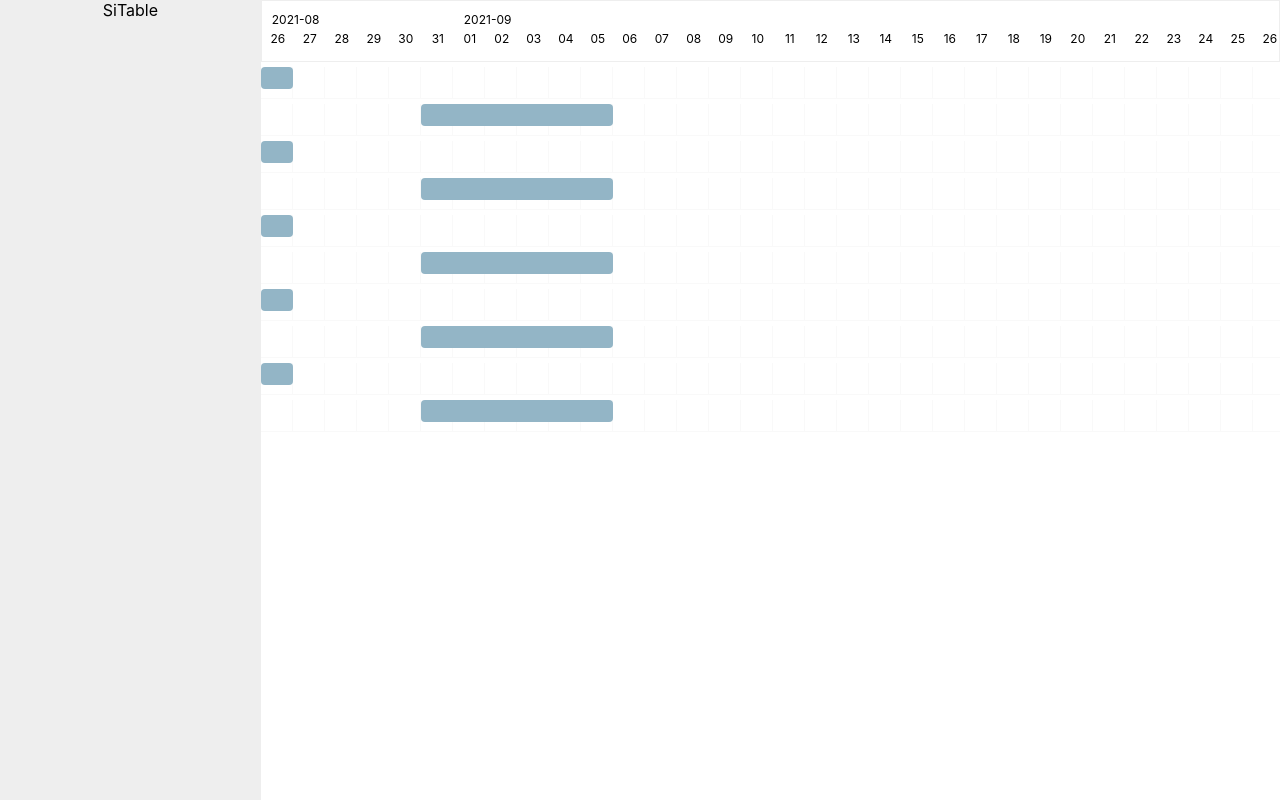
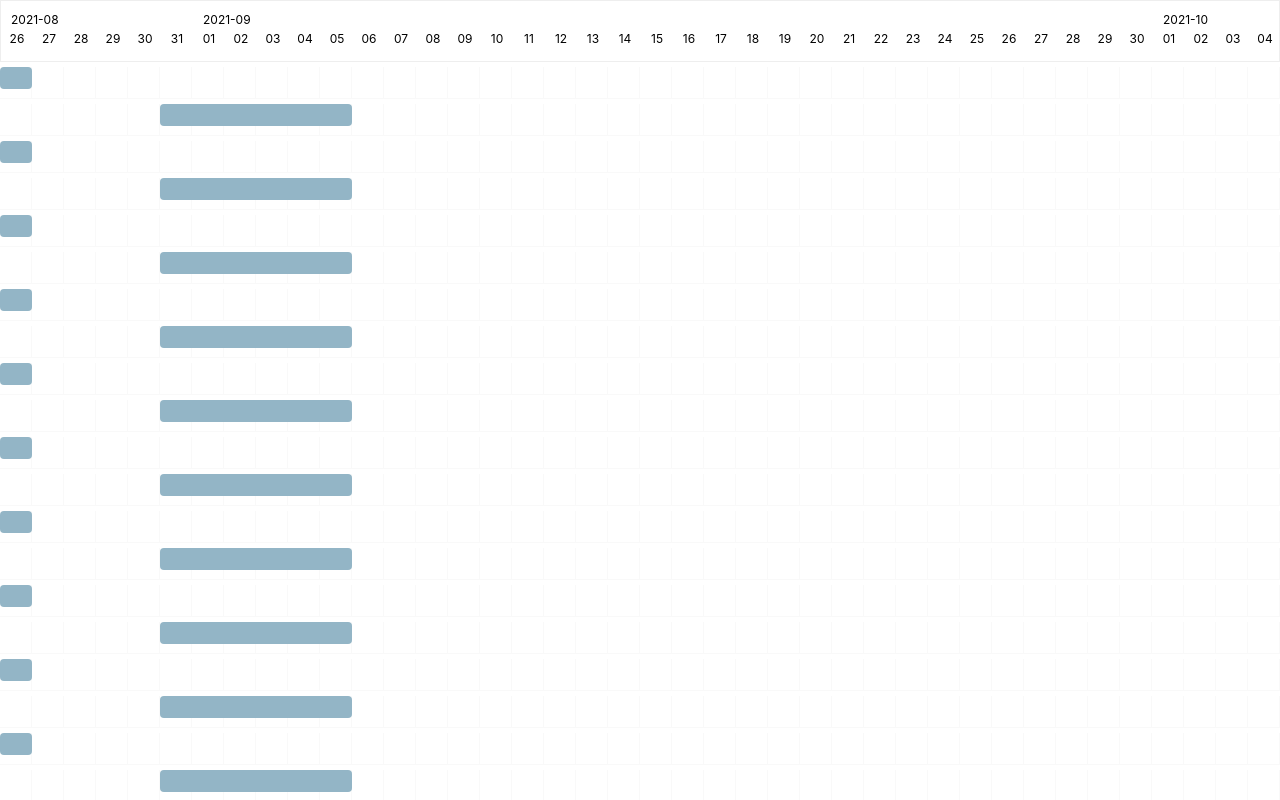
Before and after one commit to Sincenir/gantt, a React (Create React App) app: page / in a window 1280 px wide. Built offline with nearby package versions, Linux system fonts and the light colour scheme.

Commit message:
一些小调整

```diff
--- a/src/App.tsx
+++ b/src/App.tsx
@@ -11,7 +11,7 @@ function App() {
   };
 
   const data: RowData[] = [];
-  for (let index = 0; index < 10; index++) {
+  for (let index = 0; index < 100; index++) {
     if (index % 2 === 0) {
       data.push({
         ...tmp,
--- a/src/packages/gantt/gantt/index.tsx
+++ b/src/packages/gantt/gantt/index.tsx
@@ -30,6 +30,7 @@ const SiGantt: React.FC<SiGanttProps> = (props) => {
   } = props;
 
   const [dateList, setDateList] = useState<Array<string>>([]);
+  const [conatinerLeft, setConatinerLeft] = useState(0);
 
   useEffect(() => {
     setDateList(getDateList(projectStart, projectEnd));
@@ -41,6 +42,7 @@ const SiGantt: React.FC<SiGanttProps> = (props) => {
         dateList={dateList}
         ganttColumnWidth={ganttColumnWidth}
         headerHeight={headerHeight}
+        conatinerLeft={conatinerLeft}
       ></GanttHeader>
       <GanttContent
         data={data}
@@ -53,6 +55,7 @@ const SiGantt: React.FC<SiGanttProps> = (props) => {
         endDateKey={endDateKey}
         rowHeight={rowHeight}
         moveSlider={moveSlider}
+        handleChangeLeft={(v: number) => {setConatinerLeft(v)}}
       ></GanttContent>
     </div>
   );
--- a/src/packages/gantt/gantt/widget/GanttContent.tsx
+++ b/src/packages/gantt/gantt/widget/GanttContent.tsx
@@ -1,9 +1,10 @@
-import React from "react";
+import React, { useRef } from "react";
 import { IMoveGantt, RowData } from "../../root";
 import PropTypes from "prop-types";
 import GanttRow from "./components/GanttRow";
 
 const GanttContent: React.FC<GanttContentProps> = (props) => {
+  const el = useRef<HTMLDivElement>(null);
   const {
     data,
     rowKey,
@@ -12,11 +13,21 @@ const GanttContent: React.FC<GanttContentProps> = (props) => {
     ganttColumnWidth,
     projectStart,
     projectEnd,
-    moveSlider
+    moveSlider,
+    handleChangeLeft,
   } = props;
 
+  const handleScroll = (e: React.UIEvent<HTMLDivElement, UIEvent>) => {
+    // console.log(el.current?.scrollLeft);
+    handleChangeLeft(el.current?.scrollLeft ?? 0);
+  };
+
   return (
-    <div style={{ width: "100%", flexGrow: 1, overflow: "auto" }}>
+    <div
+      ref={el}
+      style={{ width: "100%", flexGrow: 1, overflow: "auto" }}
+      onScroll={(e) => handleScroll(e)}
+    >
       <div
         style={{
           height: `${rowHeight * data.length}px`,
@@ -53,6 +64,7 @@ interface GanttContentProps {
   ganttColumnWidth: number;
   projectStart: Date;
   projectEnd: Date;
+  handleChangeLeft: (v: number) => void;
 }
 
 GanttContent.propTypes = {
--- a/src/packages/gantt/gantt/widget/GanttHeader.tsx
+++ b/src/packages/gantt/gantt/widget/GanttHeader.tsx
@@ -3,21 +3,31 @@ import "./ganttHeader.css";
 
 const ganttHeaderStype: CSSProperties = {
   flexGrow: 0,
-  fontSize: '12px',
-  border: '1px solid #eee'
+  fontSize: "12px",
+  border: "1px solid #eee",
+  position: "relative",
+  overflow: "hidden"
 };
 
 const GanttHeader: React.FC<GanttHeaderProps> = (props) => {
-  const { dateList, ganttColumnWidth, headerHeight } = props;
+  const { dateList, ganttColumnWidth, headerHeight, conatinerLeft } = props;
 
   return (
-    <div style={{ ...ganttHeaderStype, height: `${headerHeight}px` }}>
-      <div className="gantt-header-days">
+    <div
+      style={{
+        ...ganttHeaderStype,
+        minHeight: `${headerHeight}px`,
+      }}
+    >
+      <div className="gantt-header-days" style={{ left: `${-conatinerLeft}px`, position: "absolute" }}>
         {dateList.map((v, i) => (
           <div
             key={v}
             className="gantt-header-day"
-            style={{ marginTop: `${headerHeight / 2}px`, minWidth: `${ganttColumnWidth}px` }}
+            style={{
+              marginTop: `${headerHeight / 2}px`,
+              minWidth: `${ganttColumnWidth}px`,
+            }}
           >
             {v.slice(8, 10)}
             {i === 0 || v.slice(8, 10) === "01" ? (
@@ -36,6 +46,7 @@ interface GanttHeaderProps {
   dateList: Array<string>;
   ganttColumnWidth: number;
   headerHeight: number;
+  conatinerLeft: number;
 }
 
 export default GanttHeader;
--- a/src/packages/gantt/root.tsx
+++ b/src/packages/gantt/root.tsx
@@ -1,6 +1,6 @@
 import React, { useState, useEffect, CSSProperties } from "react";
 import PropTypes from "prop-types";
-import STable from "./table";
+// import STable from "./table";
 import SGantt from "./gantt";
 import { getMax, getMin } from "../util";
 import { dateCalculate } from "../util/date";
@@ -54,7 +54,7 @@ const SiGantt: React.FC<SiGanttProps> = (props) => {
 
   return (
     <div style={ganttStyle}>
-      <STable></STable>
+      {/* <STable></STable> */}
       <SGantt
         projectStart={projectStart}
         projectEnd={projectEnd}
```
